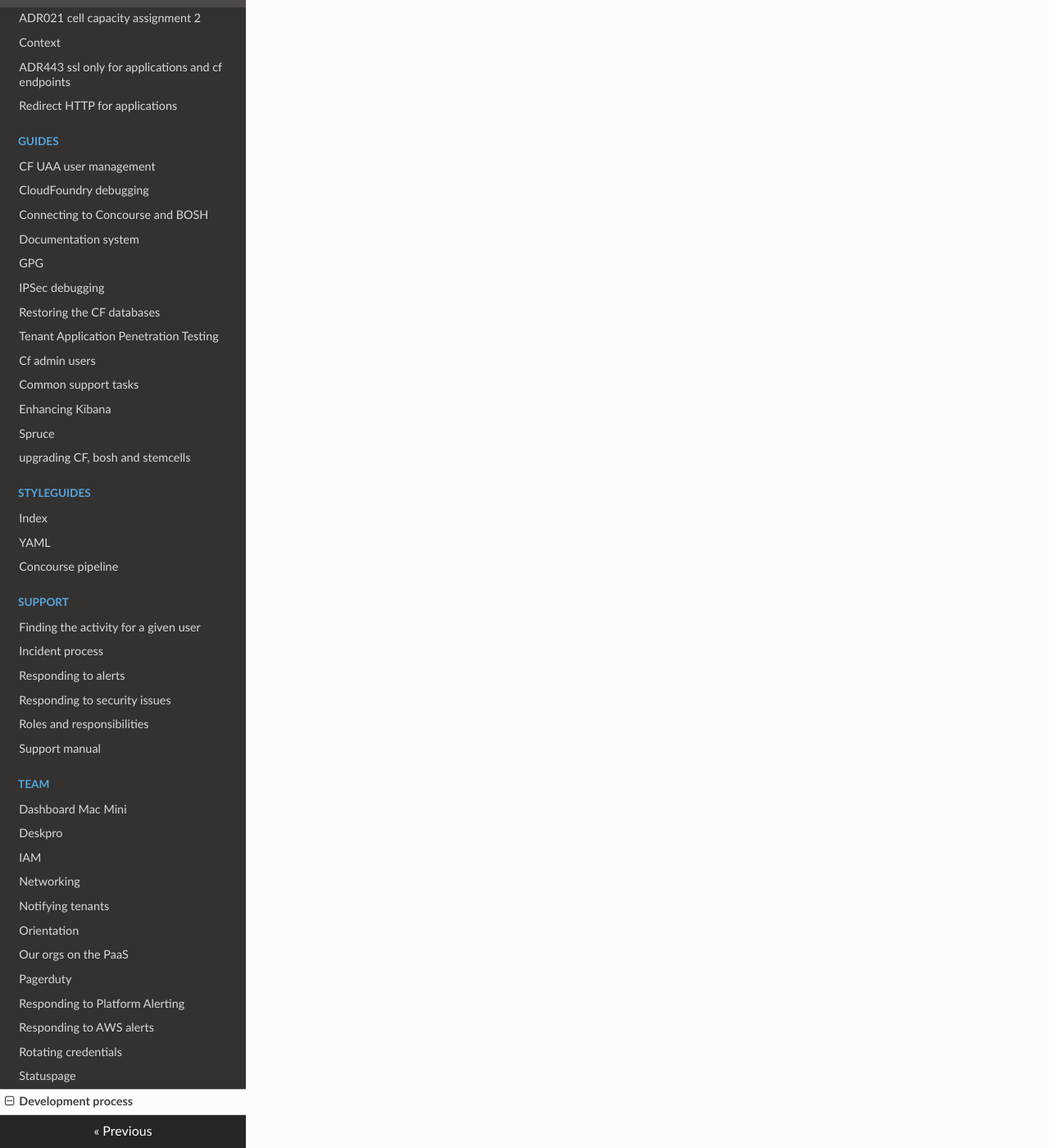
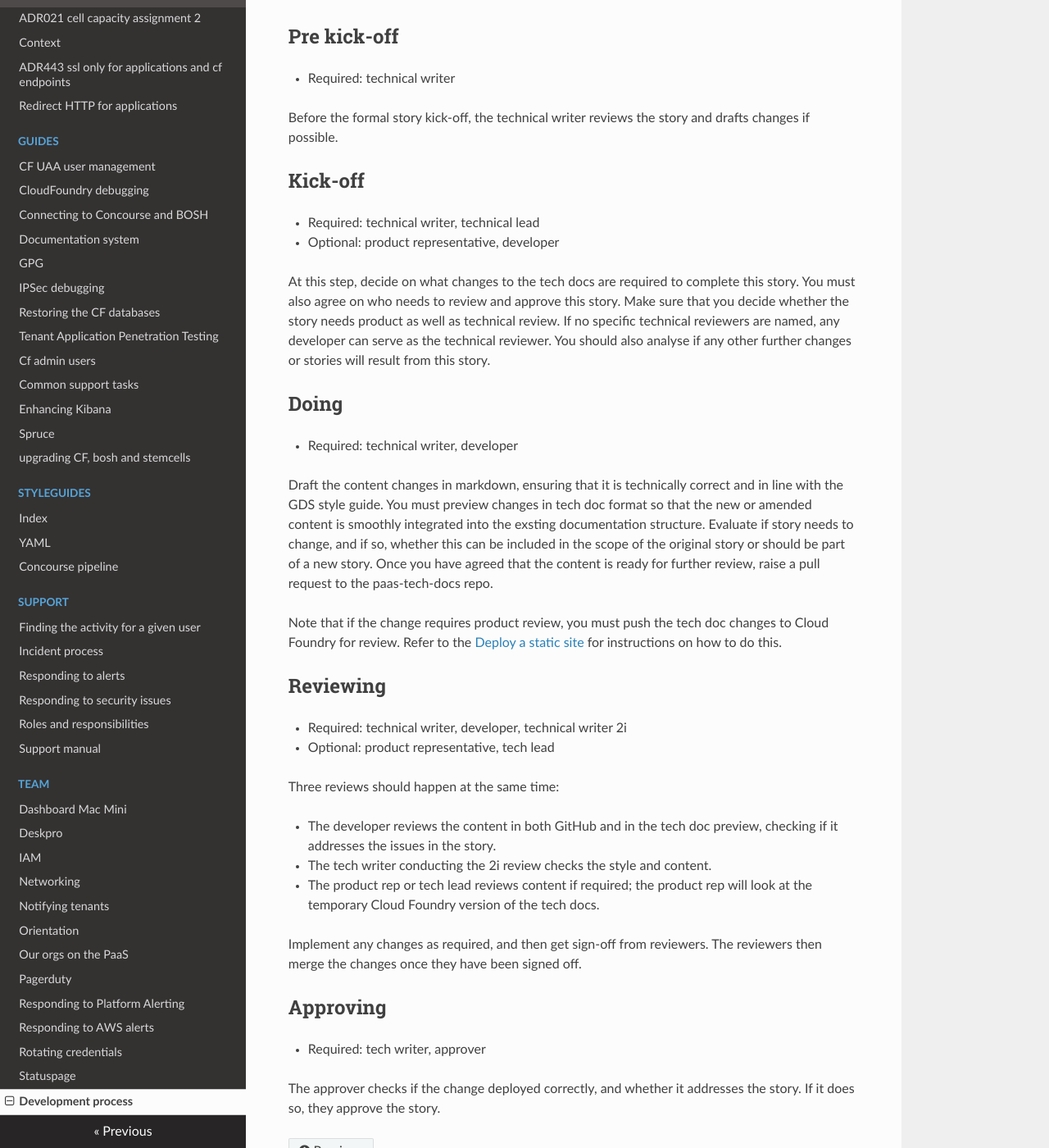
Before and after one commit to alphagov/paas-team-manual, an MkDocs documentation site: the page built from docs/team/working_practices.md, in a window 1280 px wide and 1400 px high, scrolled down 7661 px. Shown: the whole window at 82% size. Built offline with MkDocs 1.6.1, drawn with Linux system fonts in a browser that asks for light colours; nearby versions of some CDN libraries; some of the changed text lies outside the part shown.

Commit message:
Add Tech Docs Changes to section
Added in tech docs changes-specific content to working practices section.

```diff
--- a/docs/team/working_practices.md
+++ b/docs/team/working_practices.md
@@ -277,3 +277,47 @@ be appropriate to run against a branch of our fork for a limited period of
 time. We have decided to use a branch called `gds_master` for this, although
 some older reporitories may use something else. Feel free to change these as
 you encounter them, to improve consistency.
+
+# Technical Documentation Changes
+
+Technical Documentation changes follow the same overall process as code changes, but with several documentation-specific amends. This section summarises the tech docs change process.
+
+## Pre kick-off
+
+- Required: technical writer
+
+Before the formal story kick-off, the technical writer reviews the story and drafts changes if possible.
+
+## Kick-off
+
+- Required: technical writer, technical lead
+- Optional: product representative, developer
+
+At this step, decide on what changes to the tech docs are required to complete this story. You must also agree on who needs to review and approve this story. Make sure that you decide whether the story needs product as well as technical review. If no specific technical reviewers are named, any developer can serve as the technical reviewer. You should also analyse if any other further changes or stories will result from this story.
+
+## Doing
+
+- Required: technical writer, developer
+
+Draft the content changes in markdown, ensuring that it is technically correct and in line with the GDS style guide. You must preview changes in tech doc format so that the new or amended content is smoothly integrated into the exsting documentation structure. Evaluate if story needs to change, and if so, whether this can be included in the scope of the original story or should be part of a new story. Once you have agreed that the content is ready for further review, raise a pull request to the paas-tech-docs repo.
+
+Note that if the change requires product review, you must push the tech doc changes to Cloud Foundry for review. Refer to the [Deploy a static site](https://docs.cloud.service.gov.uk/#deploy-a-static-site) for instructions on how to do this.
+
+## Reviewing
+
+- Required: technical writer, developer, technical writer 2i
+- Optional: product representative, tech lead
+
+Three reviews should happen at the same time:
+
+- The developer reviews the content in both GitHub and in the tech doc preview, checking if it addresses the issues in the story.
+- The tech writer conducting the 2i review checks the style and content.
+- The product rep or tech lead reviews content if required; the product rep will look at the temporary Cloud Foundry version of the tech docs.
+
+Implement any changes as required, and then get sign-off from reviewers. The reviewers then merge the changes once they have been signed off.
+
+## Approving
+
+- Required: tech writer, approver
+
+The approver checks if the change deployed correctly, and whether it addresses the story. If it does so, they approve the story.
```
